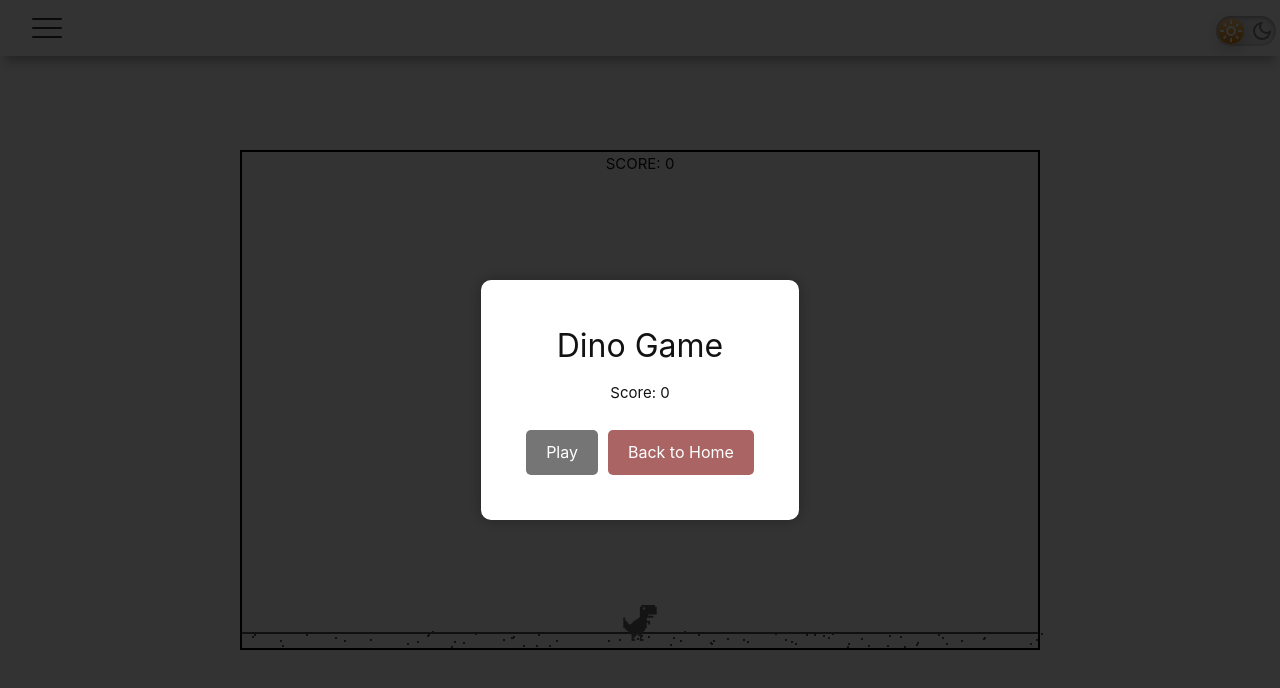
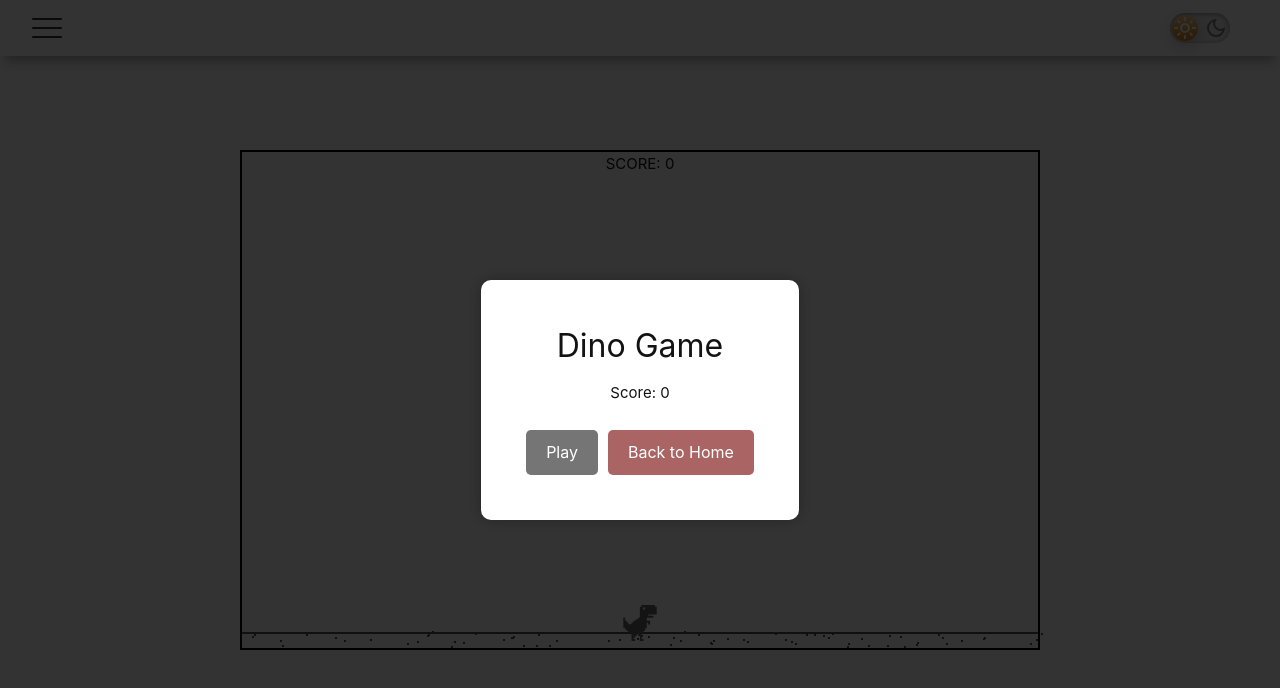
Before and after one commit to xanian7/wordle, a Vue app: page /dinogame in a window 1280 px wide. Shown: the top 688 px of the page. Built offline with nearby package versions, Linux system fonts and the light colour scheme.

Commit message:
fix toggle

```diff
--- a/src/components/TopBar.vue
+++ b/src/components/TopBar.vue
@@ -46,8 +46,7 @@ export default defineComponent({
 
 .toggle-button {
     position: absolute;
-    left: 95vw;
-    top: 2vh;
+    right: 50px;
     display: flex;
     align-content: center;
 }
```
